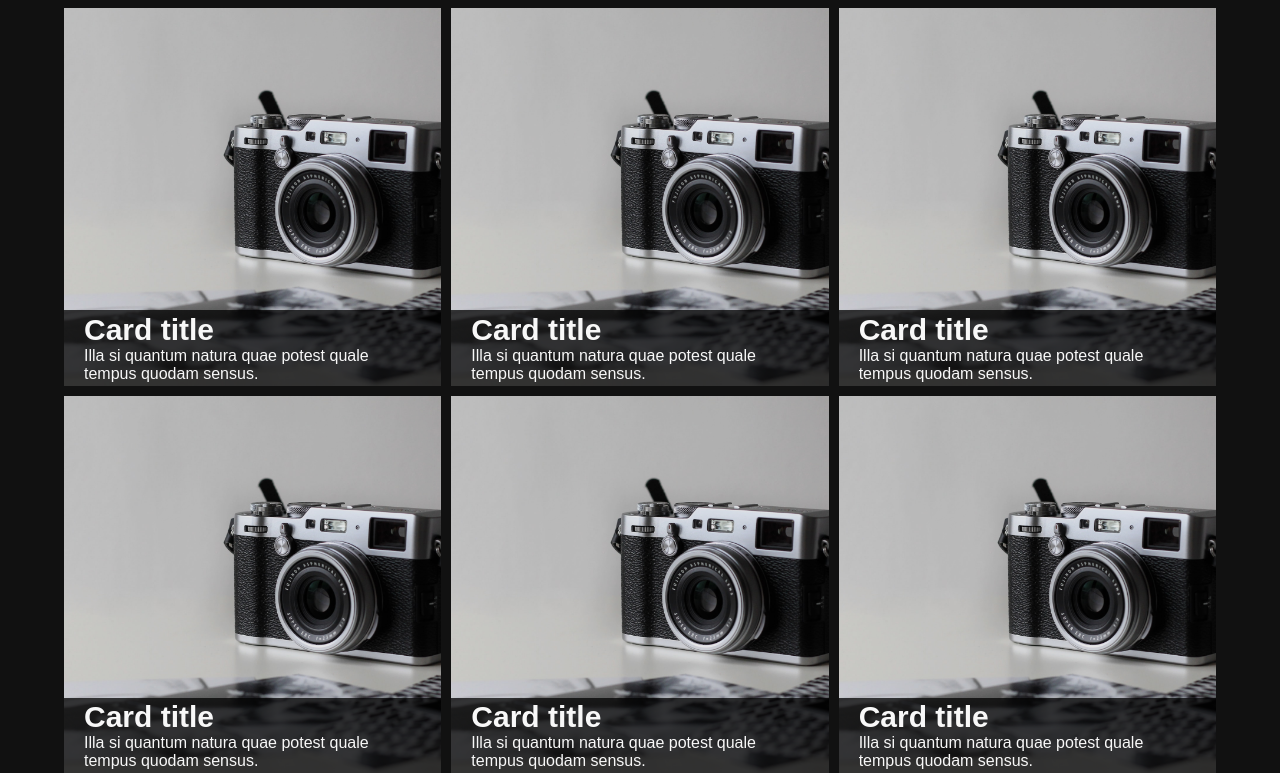
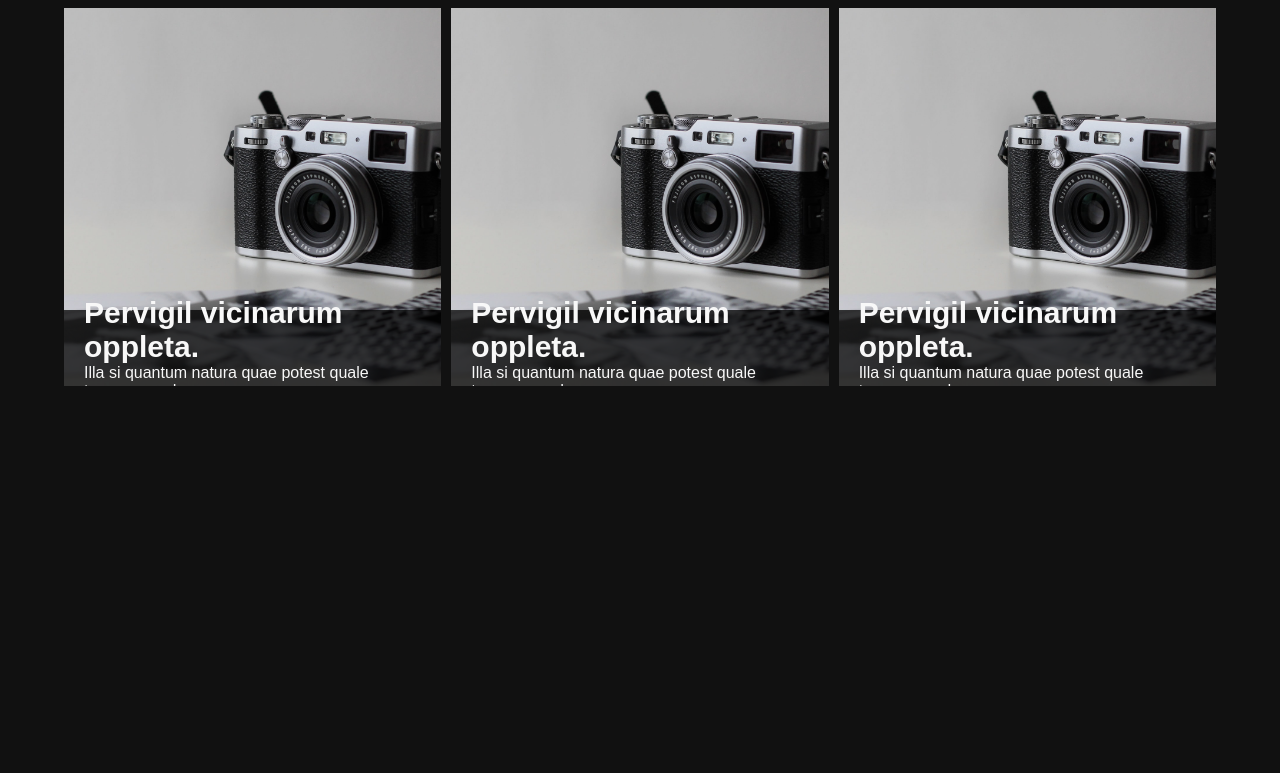
Before and after one commit to DylanPiriou/myPortfolio, a React (Vite) app: page /projects in a window 1280 px wide. Shown: the part 648-1421 px from the top of the page. After the commit the page ends 1034 px from the top, so only its background shows below. Built offline with nearby package versions, Linux system fonts and the light colour scheme; a web font is replaced by a local one.

Commit message:
changed name for id in url

```diff
--- a/package.json
+++ b/package.json
@@ -13,7 +13,8 @@
     "react": "^18.2.0",
     "react-dom": "^18.2.0",
     "react-router-dom": "^6.9.0",
-    "sass": "^1.59.0"
+    "sass": "^1.59.0",
+    "uuid": "^9.0.0"
   },
   "devDependencies": {
     "@types/react": "^18.0.27",
--- a/src/Components/Card.jsx
+++ b/src/Components/Card.jsx
@@ -1,10 +1,9 @@
 import React from 'react';
 import { Link } from 'react-router-dom';
 import "../assets/Style/Card.scss";
-
 export default function Card({ data }) {
   return (
-    <Link to={`/project/${data.title}`} state={{ data }} className="card">
+    <Link to={`/project/${data.id}`} state={{ data }} className="card">
         <img src={data.cover} alt="" />
         <div className="title-box">
             <h3>{data.title}</h3>
--- a/src/Data/data.json
+++ b/src/Data/data.json
@@ -1,6 +1,7 @@
 [
     {
-        "title": "Card title",
+        "id": 1,
+        "title": "Pervigil vicinarum oppleta.",
         "subtitle": "Illa si quantum natura quae potest quale tempus quodam sensus.",
         "cover": "/img-template.jpg",
         "pictures": [
@@ -12,7 +13,8 @@
 
     },
     {
-        "title": "Card title",
+        "id": 2,
+        "title": "Pervigil vicinarum oppleta.",
         "subtitle": "Illa si quantum natura quae potest quale tempus quodam sensus.",
         "cover": "/img-template.jpg",
         "pictures": [
@@ -24,7 +26,8 @@
 
     },
     {
-        "title": "Card title",
+        "id": 3,
+        "title": "Pervigil vicinarum oppleta.",
         "subtitle": "Illa si quantum natura quae potest quale tempus quodam sensus.",
         "cover": "/img-template.jpg",
         "pictures": [
@@ -36,7 +39,8 @@
 
     },
     {
-        "title": "Card title",
+        "id": 4,
+        "title": "Pervigil vicinarum oppleta.",
         "subtitle": "Illa si quantum natura quae potest quale tempus quodam sensus.",
         "cover": "/img-template.jpg",
         "pictures": [
@@ -48,7 +52,8 @@
 
     },
     {
-        "title": "Card title",
+        "id": 5,
+        "title": "Pervigil vicinarum oppleta.",
         "subtitle": "Illa si quantum natura quae potest quale tempus quodam sensus.",
         "cover": "/img-template.jpg",
         "pictures": [
@@ -60,43 +65,8 @@
 
     },
     {
-        "title": "Card title",
-        "subtitle": "Illa si quantum natura quae potest quale tempus quodam sensus.",
-        "cover": "/img-template.jpg",
-        "pictures": [
-            "/img-template.jpg",
-            "/img-template.jpg"
-        ],
-        "date": "2023",
-        "description": "In et scholis acciverat iam Gentilibus audiens et se ad esse mandabat illi tumultuosum conpererat palatinis adiumenta otium esse adiumenta militare Caesarem properare Constantius blande Scutariis cum communi fere iussit esse largitionum tumultuosum Italiam scholis eius Caesarem et conpererat tumultuosum quem Thalassio odisse acciverat Gallum Italiam audiens palatinis audiens Gentilibus."
-
-    },
-    {
-        "title": "Card title",
-        "subtitle": "Illa si quantum natura quae potest quale tempus quodam sensus.",
-        "cover": "/img-template.jpg",
-        "pictures": [
-            "/img-template.jpg",
-            "/img-template.jpg"
-        ],
-        "date": "2023",
-        "description": "In et scholis acciverat iam Gentilibus audiens et se ad esse mandabat illi tumultuosum conpererat palatinis adiumenta otium esse adiumenta militare Caesarem properare Constantius blande Scutariis cum communi fere iussit esse largitionum tumultuosum Italiam scholis eius Caesarem et conpererat tumultuosum quem Thalassio odisse acciverat Gallum Italiam audiens palatinis audiens Gentilibus."
-
-    },
-    {
-        "title": "Card title",
-        "subtitle": "Illa si quantum natura quae potest quale tempus quodam sensus.",
-        "cover": "/img-template.jpg",
-        "pictures": [
-            "/img-template.jpg",
-            "/img-template.jpg"
-        ],
-        "date": "2023",
-        "description": "In et scholis acciverat iam Gentilibus audiens et se ad esse mandabat illi tumultuosum conpererat palatinis adiumenta otium esse adiumenta militare Caesarem properare Constantius blande Scutariis cum communi fere iussit esse largitionum tumultuosum Italiam scholis eius Caesarem et conpererat tumultuosum quem Thalassio odisse acciverat Gallum Italiam audiens palatinis audiens Gentilibus."
-
-    },
-    {
-        "title": "Card title",
+        "id": 6,
+        "title": "Pervigil vicinarum oppleta.",
         "subtitle": "Illa si quantum natura quae potest quale tempus quodam sensus.",
         "cover": "/img-template.jpg",
         "pictures": [
--- a/src/Pages/ProjectDetails.jsx
+++ b/src/Pages/ProjectDetails.jsx
@@ -3,8 +3,8 @@ import { useParams } from 'react-router-dom';
 import Data from "../Data/data.json";
 
 export default function ProjectDetails() {
-    const { title } = useParams();
-    const projectsData = Data.find(project => project.title === title);
+    const { id } = useParams();
+    const projectsData = Data.find(project => project.id === +id);
   return (
     <div className="projectDetails">
         <h1>{projectsData.title}</h1>
--- a/src/Router.jsx
+++ b/src/Router.jsx
@@ -12,7 +12,7 @@ export default function Router() {
         <Route path="/" element={<Home/>} />
         <Route path="/projects" element={<Projects/>} />
         <Route path="/contact" element={<Contact/>} />
-        <Route path="/project/:title" element={<ProjectDetails/>} />
+        <Route path="/project/:id" element={<ProjectDetails/>} />
         <Route path="/*" element={<NotFound/>} />
     </Routes>
   )
```
Also changed, not shown: 1 other file (tests, documents, lock files or other folders).
